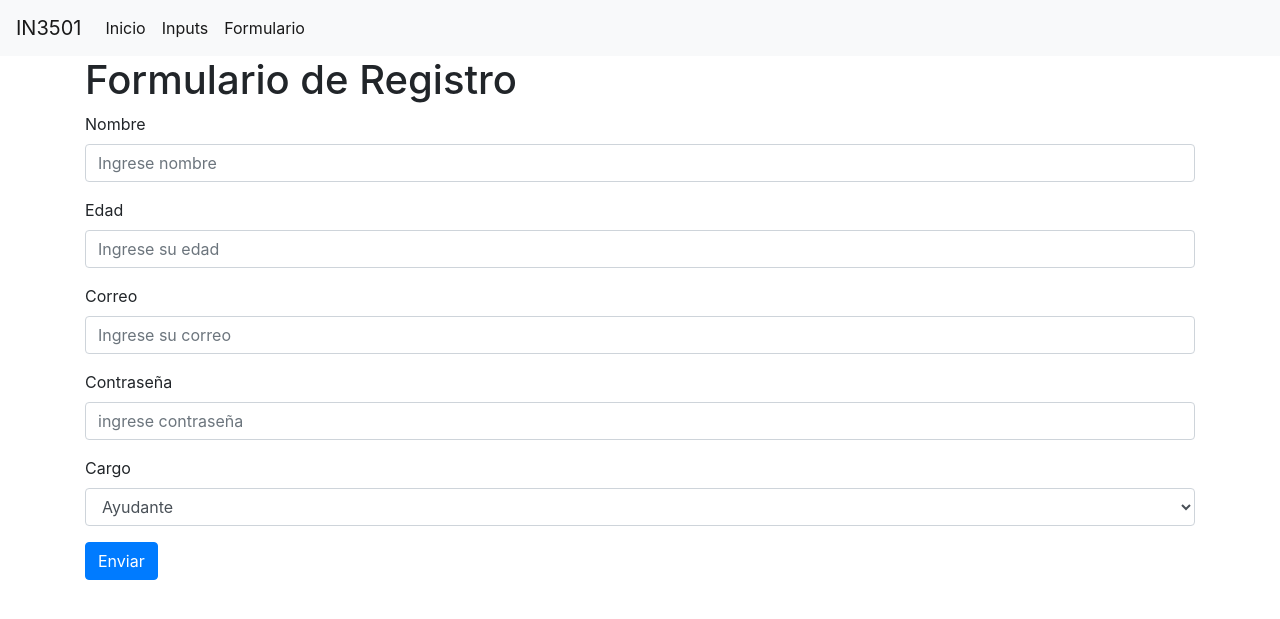
After one commit to IN3501/auxiliar-3-kyrantonia, a Django app: page /formulario/ in a window 1280 px wide. The commit adds this page. Shown: the top 619 px of the page. Run offline with Django 3.2, Linux system fonts and the light colour scheme; some libraries are stand-ins or nearby versions.

Commit message:
add form desafio 3

```diff
--- /dev/null
+++ b/in3501/primavera19/templates/form.html
@@ -0,0 +1,49 @@
+{% extends 'navbar.html' %}
+
+{% block title %}
+Formulario
+{% endblock title %}
+
+{% block content %}
+
+<div id="descripcion" class="container">
+    <h1>Formulario de Registro</h1>
+
+    <form action="#" autocomplete="off">
+    <div class="form-group">
+      <label for="name">Nombre</label>
+      <input type="text" class="form-control" id="name" placeholder="Ingrese nombre" name="inputText">
+    </div>
+        <div class="form-group">
+      <label for="age">Edad</label>
+      <input type="number" class="form-control" id="age" placeholder="Ingrese su edad" name="inputNumber">
+    </div>
+
+
+    <div class="form-group">
+      <label for="email">Correo</label>
+      <input type="email" class="form-control" id="email" placeholder="Ingrese su correo" name="inputEmail">
+    </div>
+
+    <div class="form-group">
+      <label for="password">Contraseña</label>
+      <input type="password" class="form-control" id="password" placeholder="ingrese contraseña" name="inputPassword">
+    </div>
+
+    <div class="form-group">
+      <label for="cargo">Cargo</label>
+      <select class="form-control" id="cargo" name="input Select">
+        <option value="1">Ayudante</option>
+        <option value="2">Auxiliar</option>
+        <option value="3">Alumno</option>
+        <option value="4">Profesor</option>
+      </select>
+    </div>
+    <div class="form-group">
+    <button type="submit" class="btn btn-primary">Enviar</button>
+    </div>
+  </form>
+
+</div>
+
+{% endblock content %}
--- a/in3501/primavera19/urls.py
+++ b/in3501/primavera19/urls.py
@@ -3,5 +3,6 @@ from .views import *
 
 urlpatterns = [
 	path('', index, name ='index'),
-	path('inputs/', inputs, name='inputs')
+	path('inputs/', inputs, name='inputs'),
+	path('formulario/', form, name='form')
 ]
--- a/in3501/primavera19/views.py
+++ b/in3501/primavera19/views.py
@@ -6,3 +6,6 @@ def index(request):
 
 def inputs(request):
 	return render(request, 'inputs.html')
+
+def form(request):
+	return render(request, 'form.html')
--- a/in3501/templates/navbar.html
+++ b/in3501/templates/navbar.html
@@ -14,6 +14,9 @@
         <li class="nav-item active">
           <a class="nav-link" href="{% url 'inputs' %}">Inputs</a>
         </li>
+        <li class="nav-item active">
+          <a class="nav-link" href="{% url 'form' %}">Formulario</a>
+        </li>
 
       </ul>
     </div>
```
Also changed, not shown: 1 other file.
